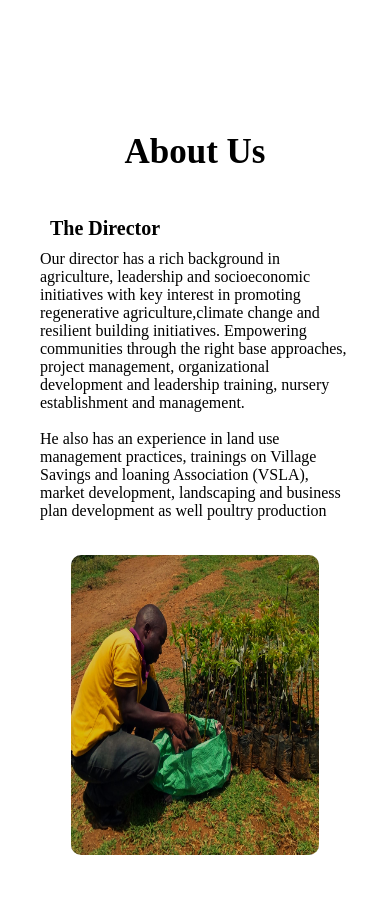
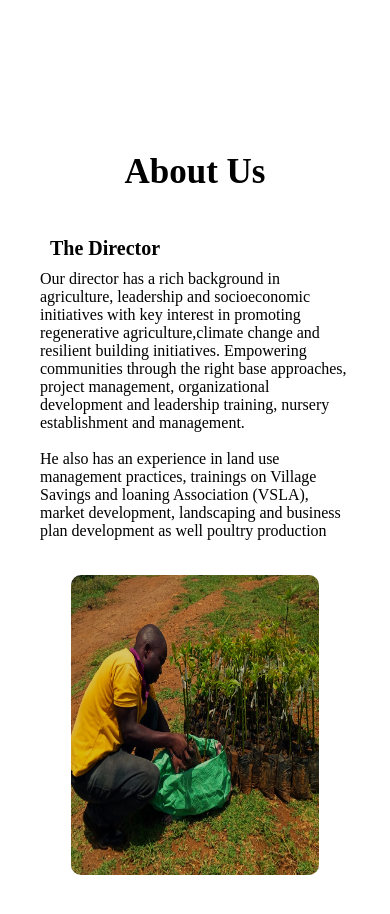
Before and after one commit to MaxOmondi/Rolsfa, a plain HTML site: page index.html in a window 390 px wide. Shown: the part 5140-6054 px from the top of the page. Drawn offline with Linux system fonts and the light colour scheme.

Commit message:
Update style.css

```diff
--- a/style.css
+++ b/style.css
@@ -448,7 +448,7 @@ button:hover span{
 @media screen and (max-width:768px){
     .about{
         margin: 0px;
-        top: 680px;
+        top: 700px;
 
     }
     .about-container{
```
